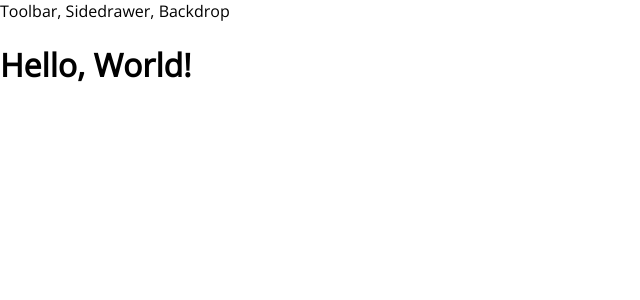
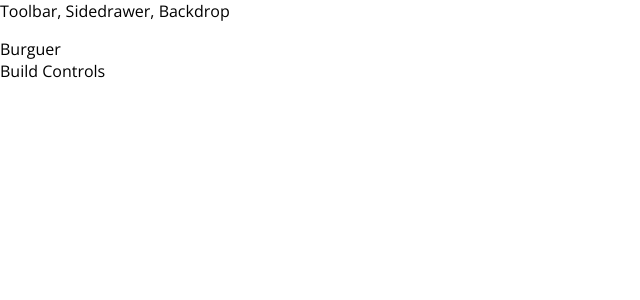
Before and after one commit to lucascprazeres/react-burguer-builder, a React (Create React App) app: page / in a window 1280 px wide. Shown: the top 300 px of the page, without its empty margins (0-640 px from the left). Built offline with nearby package versions, Linux system fonts and the light colour scheme.

Commit message:
started the implementation of the BurguerBuilder container

```diff
--- a/src/App.js
+++ b/src/App.js
@@ -1,11 +1,13 @@
 import React from 'react';
+
 import Layout from './components/Layout/Layout';
+import BurguerBuilder from './containers/BurgerBuilder/BurguerBuilder';
 
 function App() {
   return (
     <div className="App">
       <Layout>
-        <h1>Hello, World!</h1>
+        <BurguerBuilder />
       </Layout>
     </div>
   );
--- a/src/components/Layout/Layout.js
+++ b/src/components/Layout/Layout.js
@@ -1,12 +1,15 @@
 import React from 'react';
+
 import Aux from '../../hoc/Aux/Aux';
+
+import classes from './Layout.module.css';
 
 const Layout = (props) => (
   <Aux>
     <div>
       Toolbar, Sidedrawer, Backdrop
     </div>
-    <main>
+    <main className={classes.Main}>
       {props.children}
     </main>
   </Aux>
--- /dev/null
+++ b/src/components/Layout/Layout.module.css
@@ -0,0 +1,3 @@
+.Main {
+  margin-top: 16px;
+}
--- /dev/null
+++ b/src/containers/BurgerBuilder/BurguerBuilder.js
@@ -0,0 +1,16 @@
+import React, { Component } from 'react';
+
+import Aux from '../../hoc/Aux/Aux';
+
+class BurguerBuilder extends Component {
+  render() {
+    return (
+      <Aux>
+        <div>Burguer</div>
+        <div>Build Controls</div>
+      </Aux>
+    );
+  }
+}
+
+export default BurguerBuilder;
```
